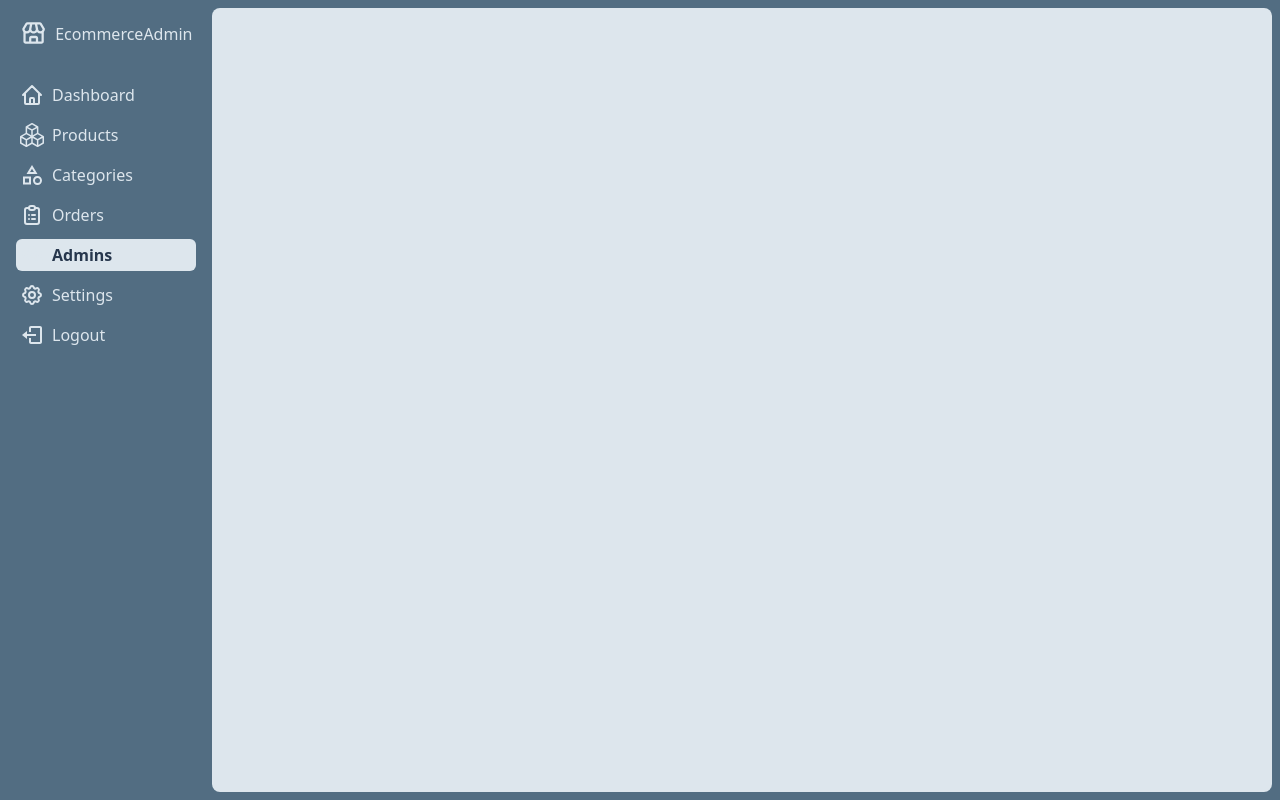
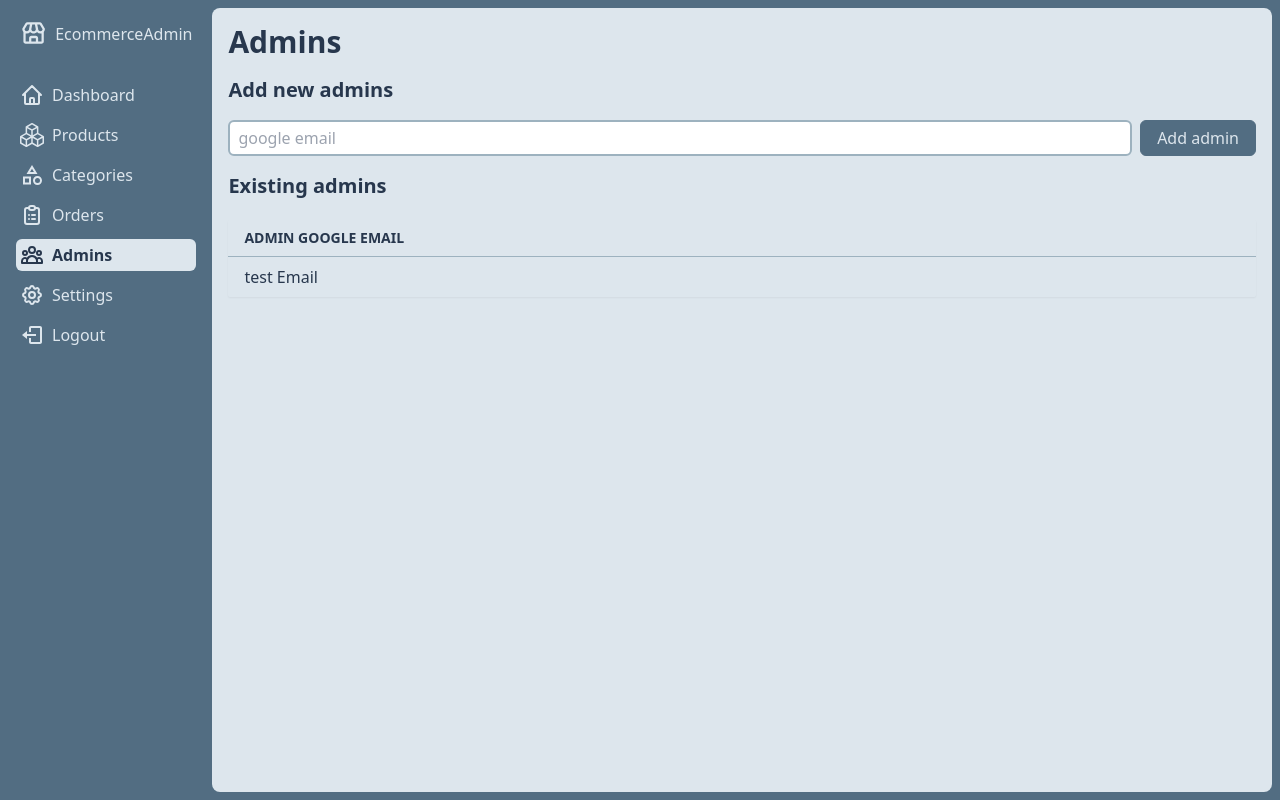
Before and after one commit to NMY0d4/NextJS_MyEcom_admin, a Next.js app: page /admins in a window 1280 px wide. Built offline with nearby package versions, Linux system fonts and the light colour scheme; no server answers; sample sign-in values are in the browser's storage.

Commit message:
add admin schema and start form

```diff
--- a/components/Nav.js
+++ b/components/Nav.js
@@ -107,7 +107,7 @@ const Nav = ({ show, onClose }) => {
           }`}
           disabled={!isReady || isLoading}
         >
-          <HiOutlineUserGroup size='1.5rem' color='#DDE6ED' />
+          <HiOutlineUserGroup size='1.5rem' />
           Admins
         </Link>
         <Link
--- a/pages/admins.js
+++ b/pages/admins.js
@@ -1,7 +1,42 @@
+import { useState } from 'react';
+
 export default function AdminsPage() {
+  const [email, setEmail] = useState('');
+  function addAdmin() {}
   return (
     <>
+      <h1>Admins</h1>
+      <h2>Add new admins</h2>
 
+      <form className='mt-4' onSubmit={addAdmin}>
+        <div className='flex gap-2'>
+          <input
+            type='text'
+            value={email}
+            onChange={(e) => {
+              setEmail(e.target.value);
+            }}
+            className='mb-0'
+            placeholder='google email'
+          />
+          <button type='submit' className='btn-default py-1 whitespace-nowrap'>
+            Add admin
+          </button>
+        </div>
+      </form>
+      <h2>Existing admins</h2>
+      <table className='basic'>
+        <thead>
+          <tr>
+            <th className='text-left'>Admin google email</th>
+          </tr>
+        </thead>
+        <tbody>
+          <tr>
+            <td>test Email</td>
+          </tr>
+        </tbody>
+      </table>
     </>
-  )
+  );
 }
--- a/styles/globals.css
+++ b/styles/globals.css
@@ -61,7 +61,7 @@ table.basic a:hover {
 }
 
 table.basic {
-  @apply w-full rounded-sm shadow-sm;
+  @apply w-full rounded-sm shadow-sm mt-5;
 }
 
 table.basic thead tr td,
```
Also changed, not shown: models/Admin.js (added, +9 -0 lines).
